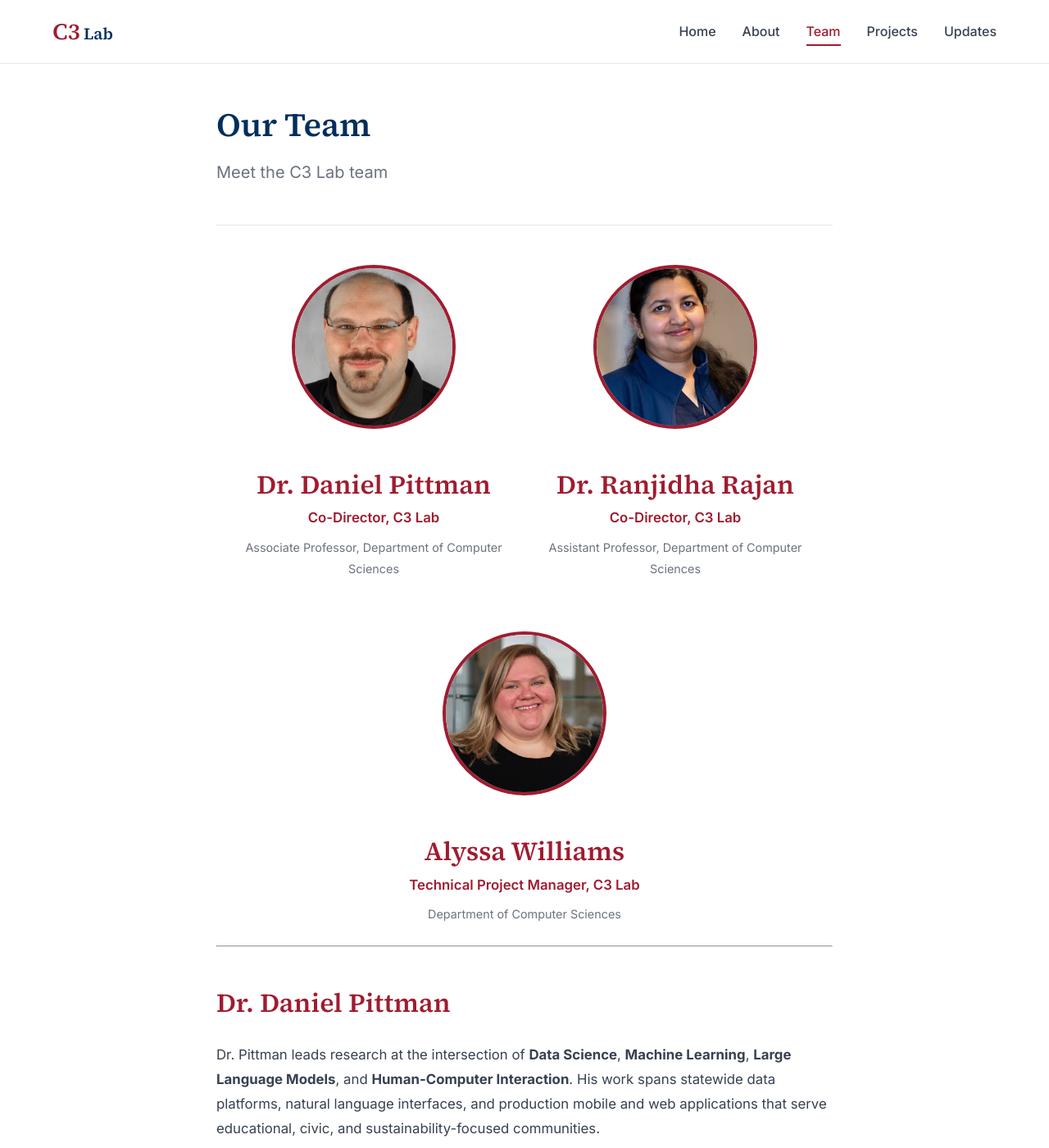
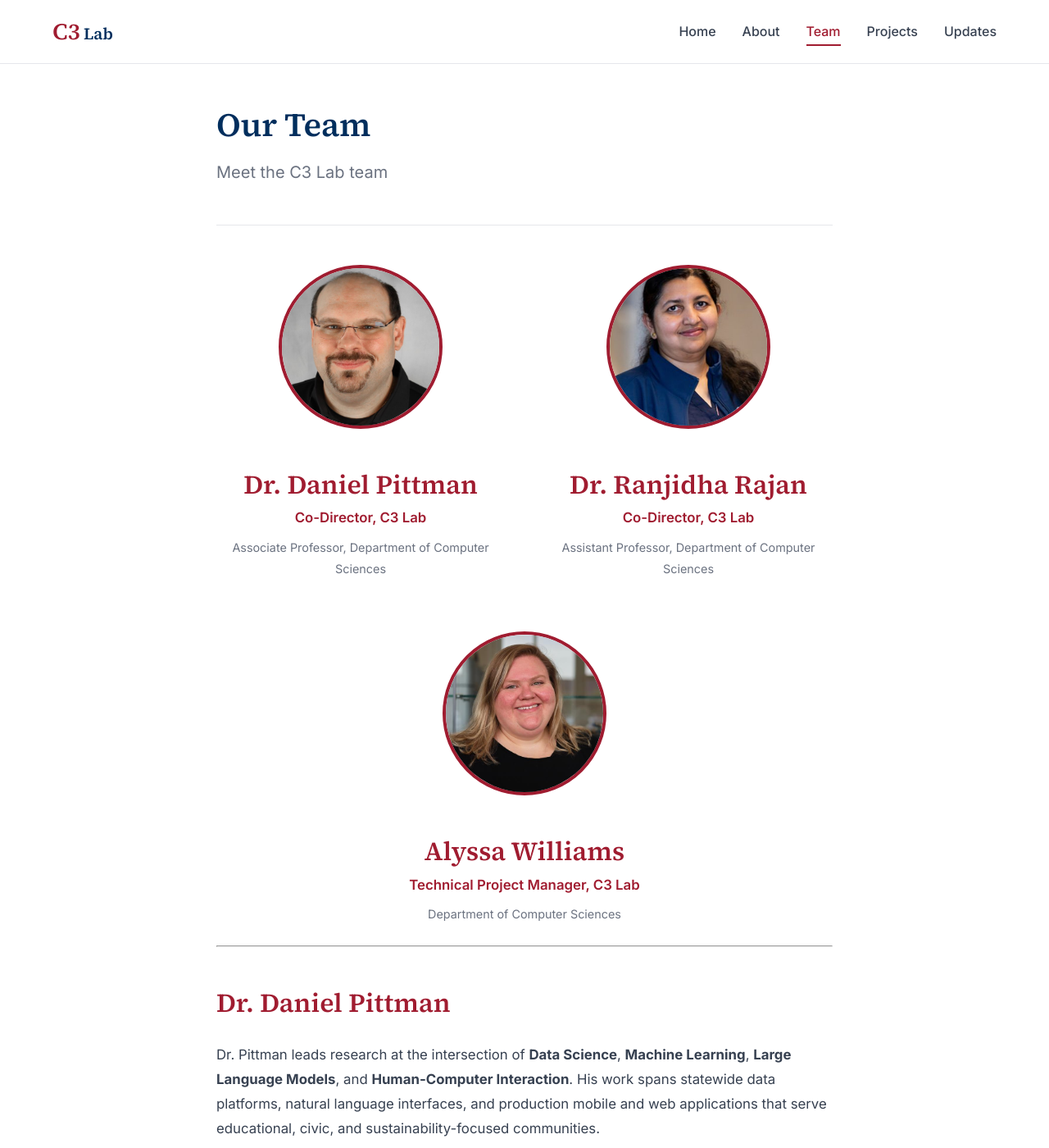
Before and after one commit to msu-denver/c3-lab, a Jekyll site: the page built from team.md, in a window 1280 px wide and 1400 px high. Shown: the whole window at 82% size. Built offline with Jekyll 4.4.1, drawn with Linux system fonts in a browser that asks for light colours; some of the changed text lies outside the part shown.

Commit message:
address PR #15 Claude review findings
- Switch .team-member from flex: 0 1 320px to flex: 1 1 320px with
  max-width: 360px. Cards still grow to fill wide viewports (preserving
  the previous grid 1fr behavior) but cap at 360px so they don't
  stretch unreasonably wide. Orphan rows still center via
  justify-content: center on the flex container.
- Restore Peer Support Hub to Alyssa's 'Project coordination' bullet.
  The technical-leadership bullet intentionally lists only the three
  software-heavy projects, but coordination and student mentoring
  apply across all four lab projects, including PSH.
- Apply the same flex pattern to .projects-grid (with flex: 1 1 320px
  and max-width: 400px on .project-card) for consistency, so future
  4-project orphan-row cases center the same way the team grid does.

```diff
--- a/assets/css/style.css
+++ b/assets/css/style.css
@@ -411,12 +411,15 @@
    Project Cards
    ============================================ */
 .projects-grid {
-  display: grid;
-  grid-template-columns: repeat(auto-fit, minmax(320px, 1fr));
+  display: flex;
+  flex-wrap: wrap;
+  justify-content: center;
   gap: var(--spacing-xl);
 }
 
 .project-card {
+  flex: 1 1 320px;
+  max-width: 400px;
   background: var(--color-white);
   border-radius: 12px;
   padding: var(--spacing-xl);
@@ -472,7 +475,8 @@
 }
 
 .team-member {
-  flex: 0 1 320px;
+  flex: 1 1 320px;
+  max-width: 360px;
   text-align: center;
 }
 
```
Also changed, not shown: team.md (+1 -1 lines).
